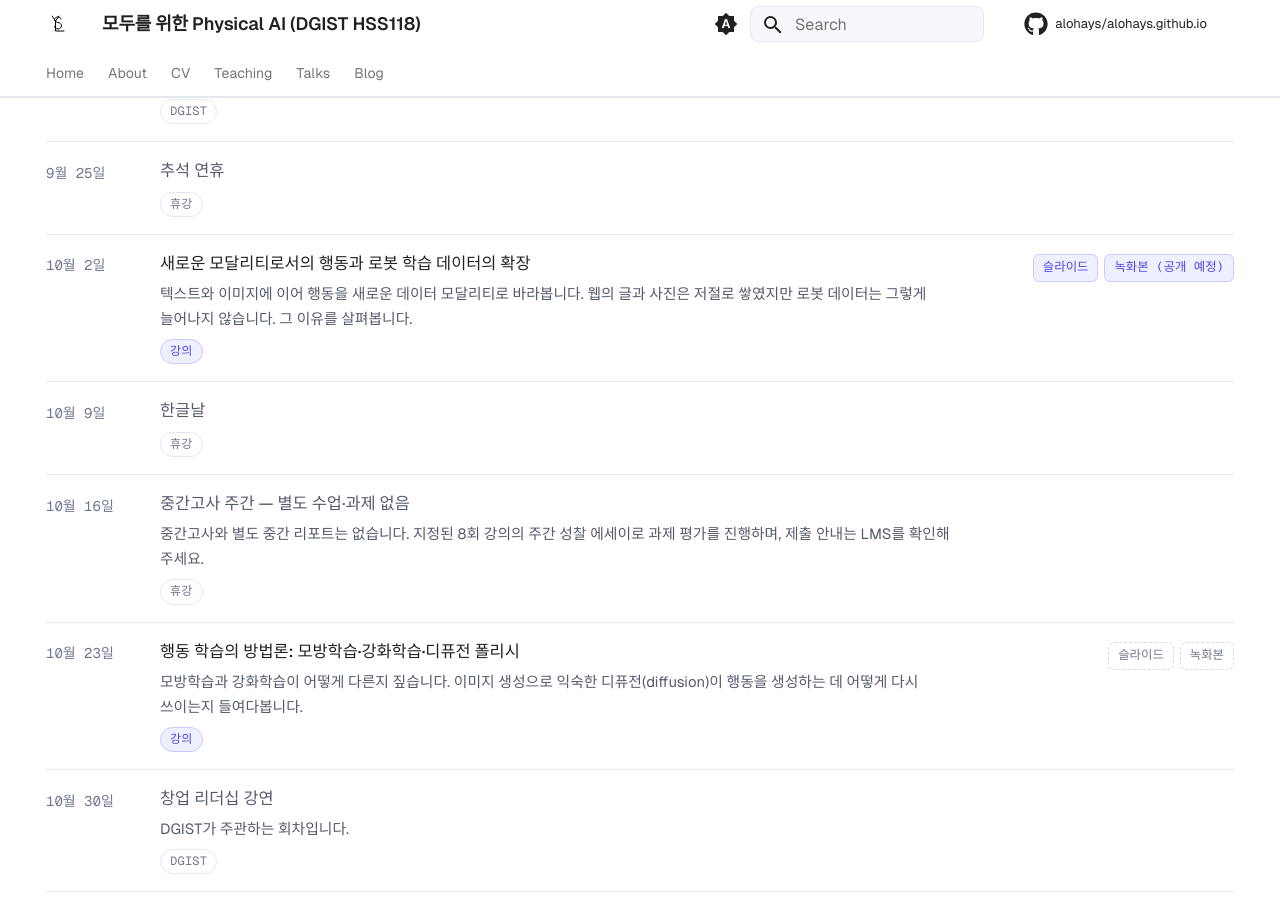
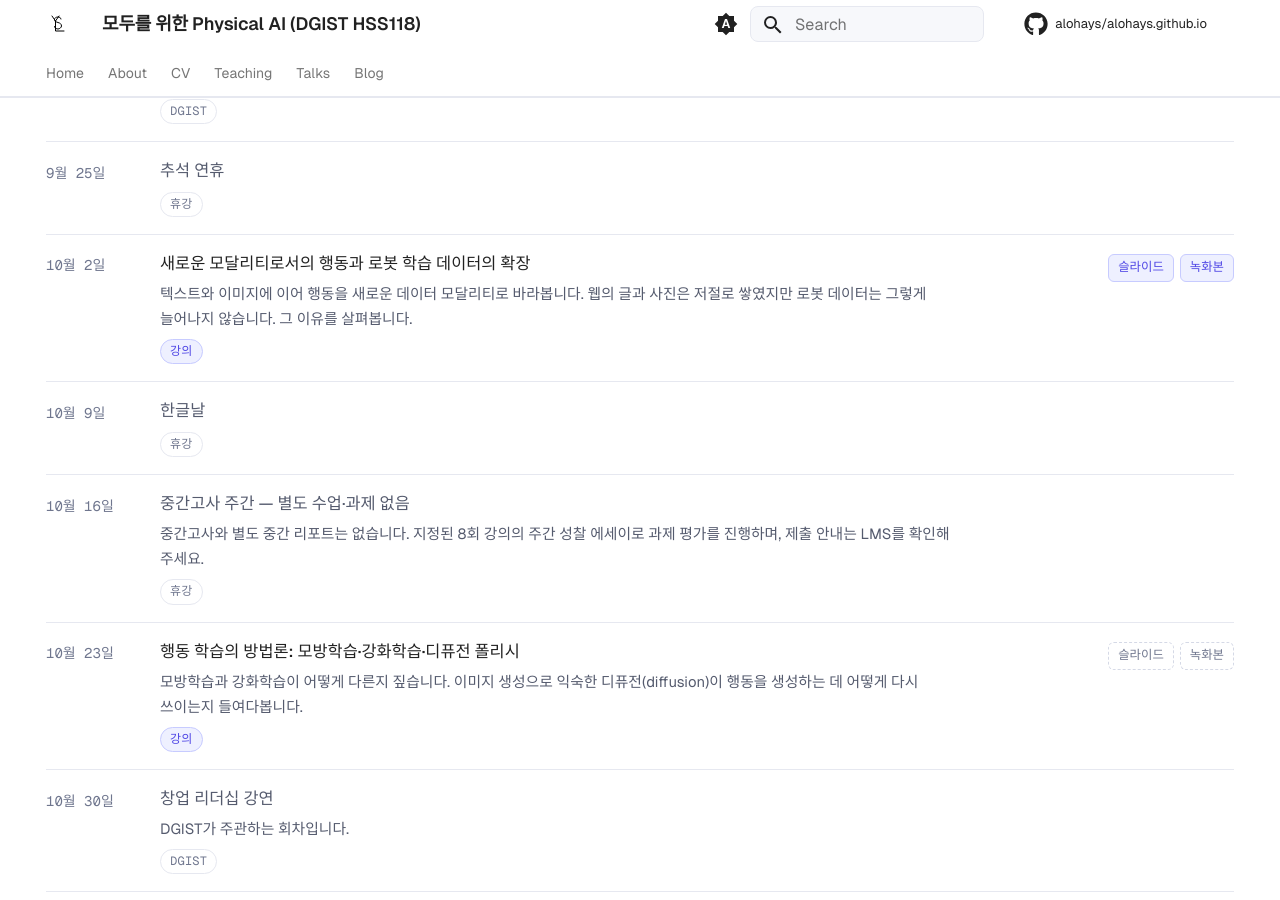
Before and after one commit to alohays/alohays.github.io, an MkDocs documentation site: the page built from docs/teaching/dgist-hss118-2026f/ko/index.md, in a window 1280 px wide and 900 px high, scrolled down 1121 px. Built offline with MkDocs 1.6.1 and Material for MkDocs 9.7.7, drawn with Linux system fonts in a browser that asks for light colours; some web fonts are replaced; comment, search, counter and statistics services are not loaded.

Commit message:
Mark the October 2 DGIST recording as published

```diff
--- a/docs/teaching/dgist-hss118-2026f/ko/index.md
+++ b/docs/teaching/dgist-hss118-2026f/ko/index.md
@@ -100,7 +100,7 @@ hide:
     </span>
     <span class="yl-sess-mat">
       <a class="yl-mat" href="https://alohays.github.io/paper2pr/slides/lectures/dgist-2026f-w06.html">슬라이드</a>
-      <a class="yl-mat" href="https://youtu.be/-WCeRn4c9tQ">녹화본 (공개 예정)</a>
+      <a class="yl-mat" href="https://youtu.be/-WCeRn4c9tQ">녹화본</a>
     </span>
   </div>
 
```
Also changed, not shown: docs/teaching/dgist-hss118-2026f/index.md (+1 -1 lines).
